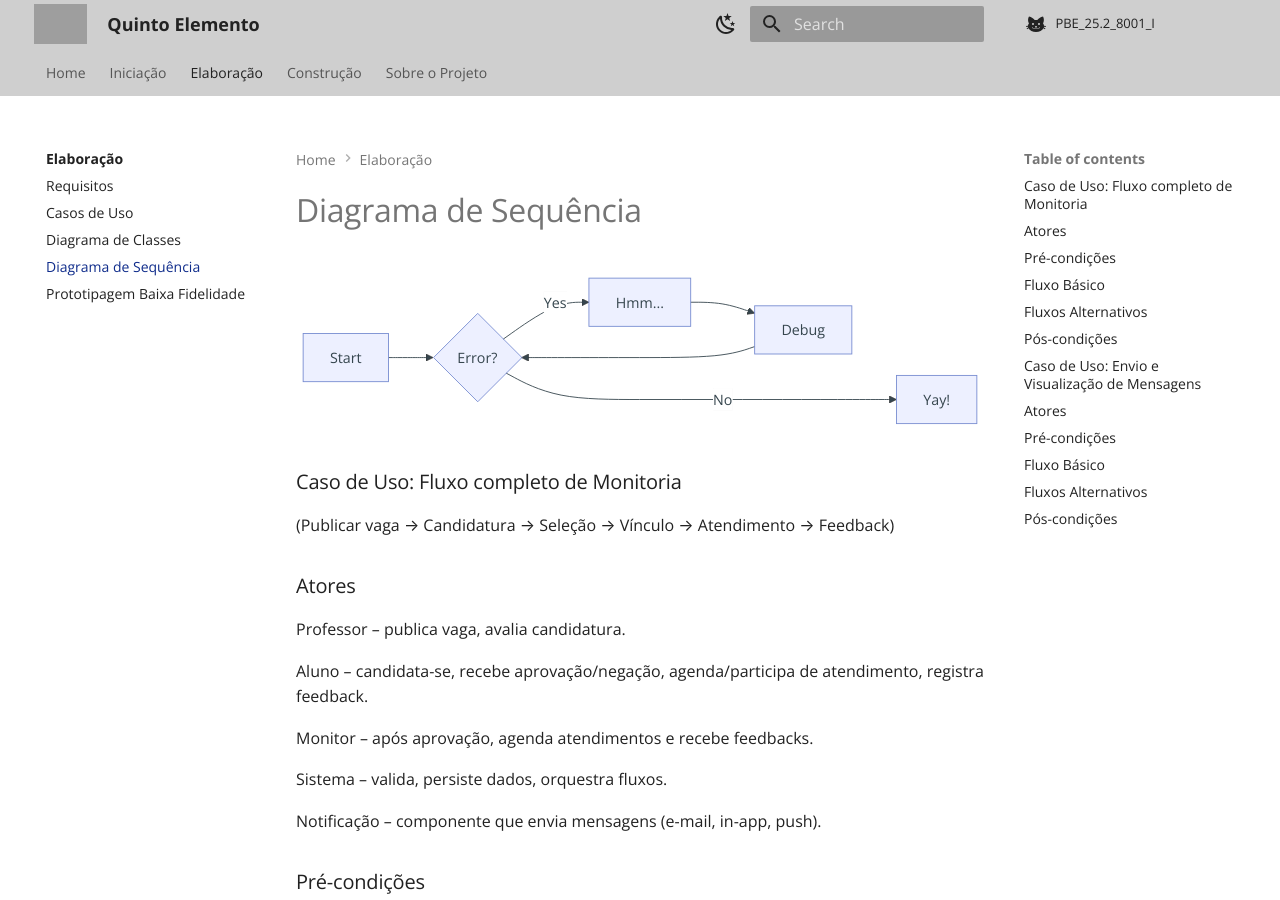
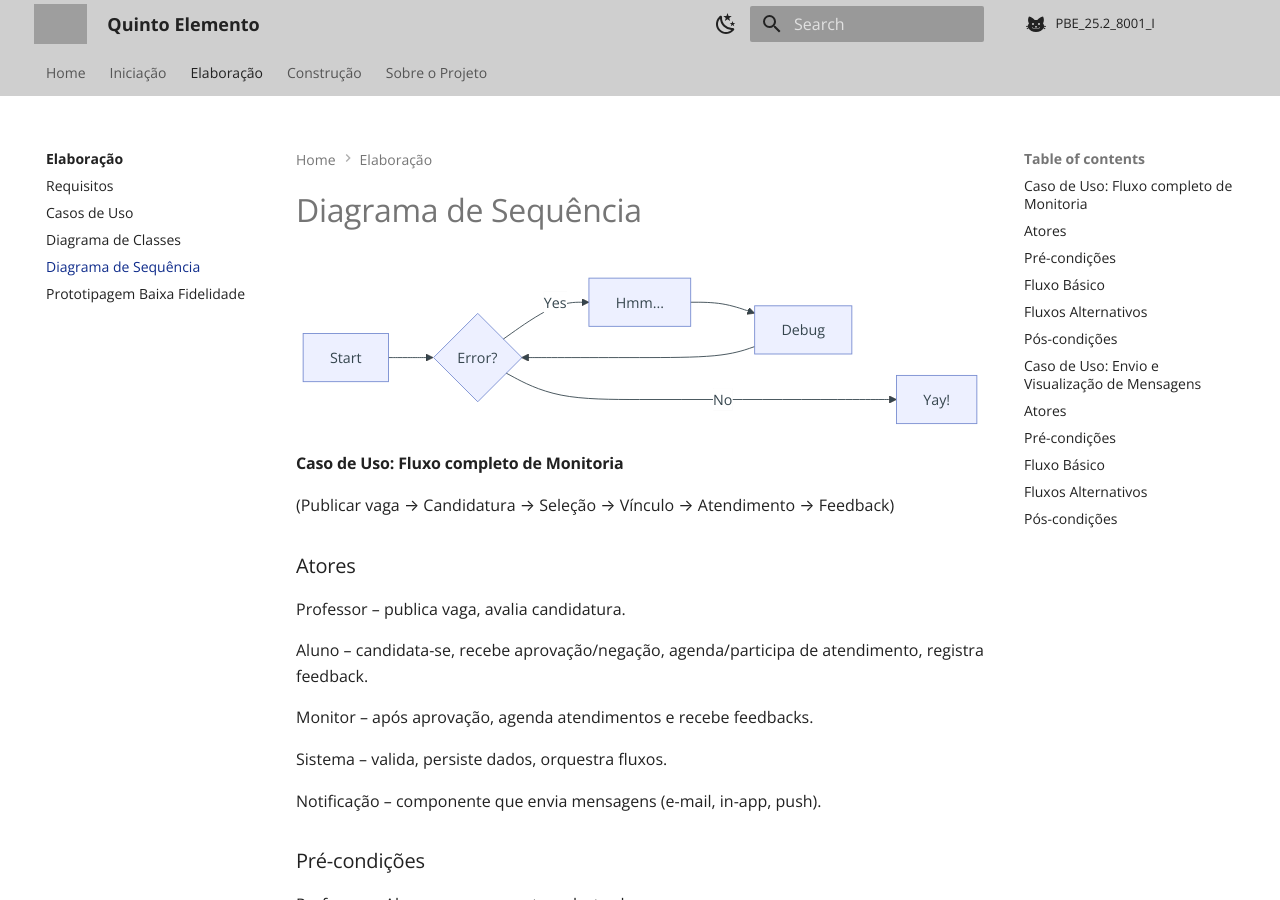
Before and after one commit to Projetos-de-Extensao/PBE_25.2_8001_I, an MkDocs documentation site: the page built from docs/Elaboracao/diagrama_de_sequencia.md, in a window 1280 px wide and 900 px high. Built offline with MkDocs 1.6.1 and Material for MkDocs 9.7.7, drawn with Linux system fonts in a browser that asks for light colours; comment, search, counter and statistics services are not loaded; grey boxes are pictures that could not be loaded.

````diff
--- a/docs/Elaboracao/diagrama_de_sequencia.md
+++ b/docs/Elaboracao/diagrama_de_sequencia.md
@@ -8,7 +8,7 @@ graph LR
   D --> B;
   B ---->|No| E[Yay!];
 ```
-### Caso de Uso: Fluxo completo de Monitoria
+#### Caso de Uso: Fluxo completo de Monitoria
 
 (Publicar vaga → Candidatura → Seleção → Vínculo → Atendimento → Feedback)
 
````
